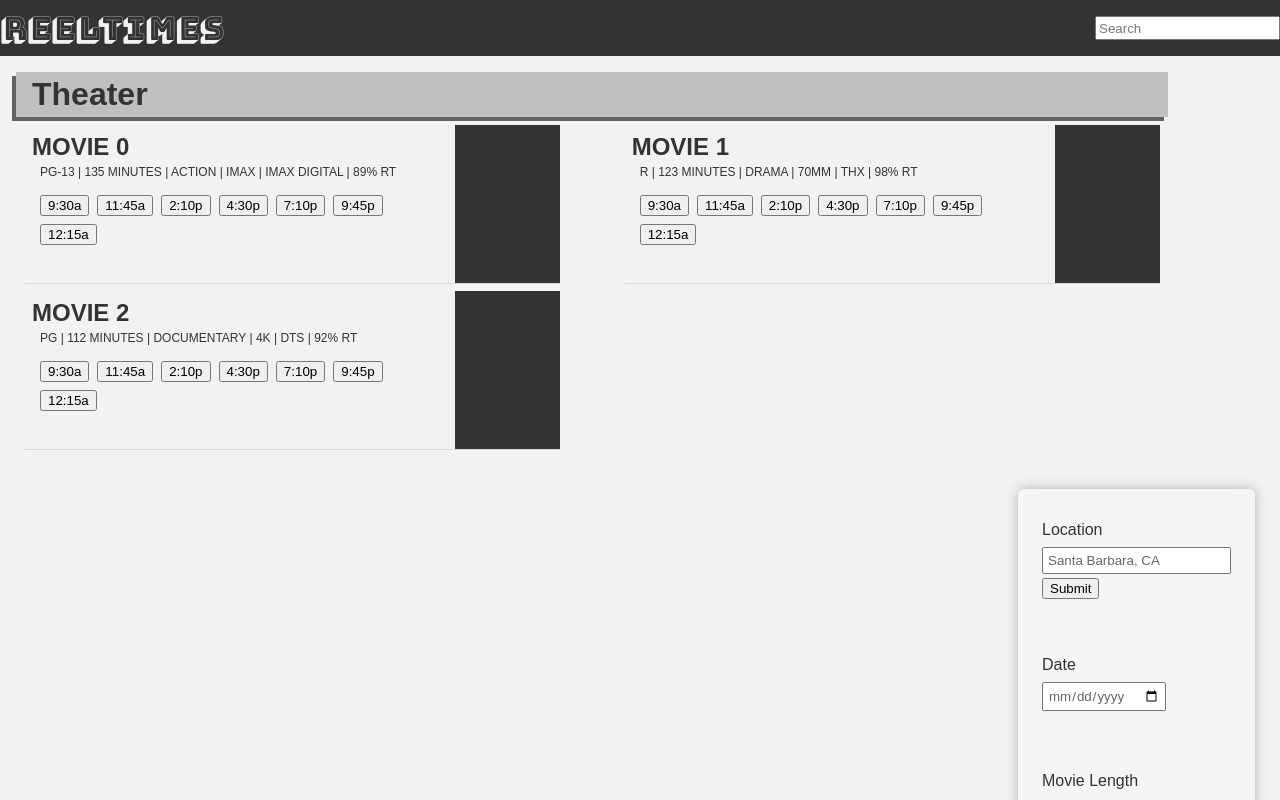
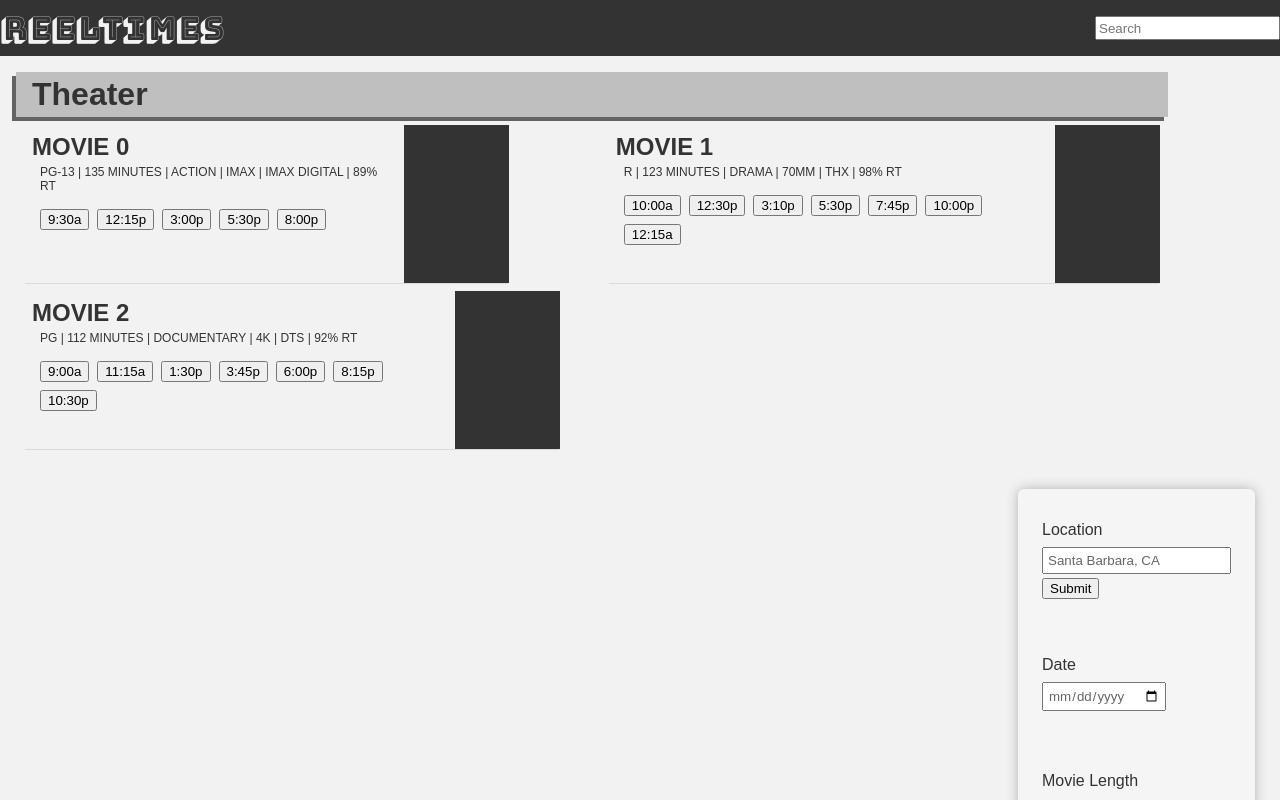
Before and after one commit to patlo-git/reel-times, a React (Vite) app: page / in a window 1280 px wide. Shown: the top 800 px of the page. Built offline with nearby package versions, Linux system fonts and the light colour scheme.

Commit message:
Edit times to come from renamed MOVIESINFO model

```diff
--- a/src/components/Movie.tsx
+++ b/src/components/Movie.tsx
@@ -11,7 +11,11 @@ const Movie = (props: MovieProps) => {
           {props.audio} | {props.review}
         </h3>
         <div className="times-wrapper">
-          <MovieTimesButtons id={""} time={""} />
+          <>
+            {props.times.map((time: string) => {
+              return <MovieTimesButtons key={props.id} time={time} />;
+            })}
+          </>
         </div>
       </div>
       <div className="movie-poster"></div>
--- a/src/components/MovieTimes.tsx
+++ b/src/components/MovieTimes.tsx
@@ -1,26 +1,7 @@
-import React from "react";
-
 interface MovieTheaterTimesProps {
-  times: string[];
-}
-
-interface MovieTimeButtonProps {
-  id: string;
   time: string;
 }
 
-const MovieTheaterTimes: MovieTheaterTimesProps[] = [
-  {
-    times: ["9:30a", "11:45a", "2:10p", "4:30p", "7:10p", "9:45p", "12:15a"],
-  },
-];
-
-export const MovieTimesButtons: React.FC<MovieTimeButtonProps> = () => {
-  return (
-    <>
-      {MovieTheaterTimes[0].times.map((time: string) => {
-        return <button key={time}>{time}</button>;
-      })}
-    </>
-  );
+export const MovieTimesButtons = ({ time }: MovieTheaterTimesProps) => {
+  return <button>{time}</button>;
 };
--- a/src/components/Theater.tsx
+++ b/src/components/Theater.tsx
@@ -1,5 +1,5 @@
 import Movie from "./Movie";
-import { movies } from "../mocks/MovieDB";
+import { MOVIESINFO } from "../mocks/MovieDB";
 
 const Theater = () => {
   return (
@@ -11,7 +11,7 @@ const Theater = () => {
         <div className="movies-container">
           <div className="movies-wrapper">
             <>
-              {movies.map((movie) => {
+              {MOVIESINFO.map((movie) => {
                 return (
                   <Movie
                     key={movie.id}
@@ -22,6 +22,7 @@ const Theater = () => {
                     projection={movie.projection}
                     audio={movie.audio}
                     review={movie.review}
+                    times={movie.times}
                   />
                 );
               })}
--- a/src/mocks/MovieDB.tsx
+++ b/src/mocks/MovieDB.tsx
@@ -7,9 +7,10 @@ export interface MovieProps {
   projection?: string;
   audio?: string;
   review?: string;
+  times: string[];
 }
 
-export const movies: MovieProps[] = [
+export const MOVIESINFO: MovieProps[] = [
   {
     id: 123,
     title: "Movie 0",
@@ -19,6 +20,7 @@ export const movies: MovieProps[] = [
     projection: "imax",
     audio: "imax digital",
     review: "89% RT",
+    times: ["9:30a", "12:15p", "3:00p", "5:30p", "8:00p"],
   },
   {
     id: 456,
@@ -29,6 +31,7 @@ export const movies: MovieProps[] = [
     projection: "70mm",
     audio: "thx",
     review: "98% RT",
+    times: ["10:00a", "12:30p", "3:10p", "5:30p", "7:45p", "10:00p", "12:15a"],
   },
   {
     id: 789,
@@ -39,5 +42,6 @@ export const movies: MovieProps[] = [
     projection: "4k",
     audio: "dts",
     review: "92% RT",
+    times: ["9:00a", "11:15a", "1:30p", "3:45p", "6:00p", "8:15p", "10:30p"],
   },
 ];
```
